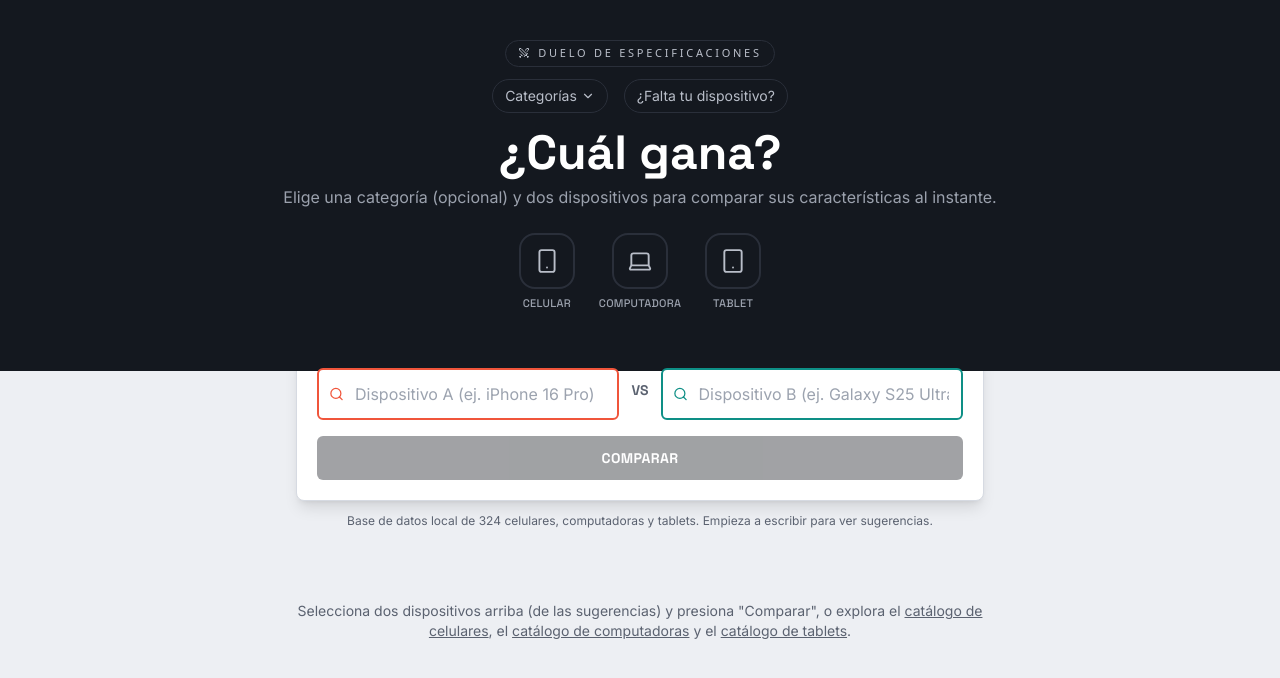
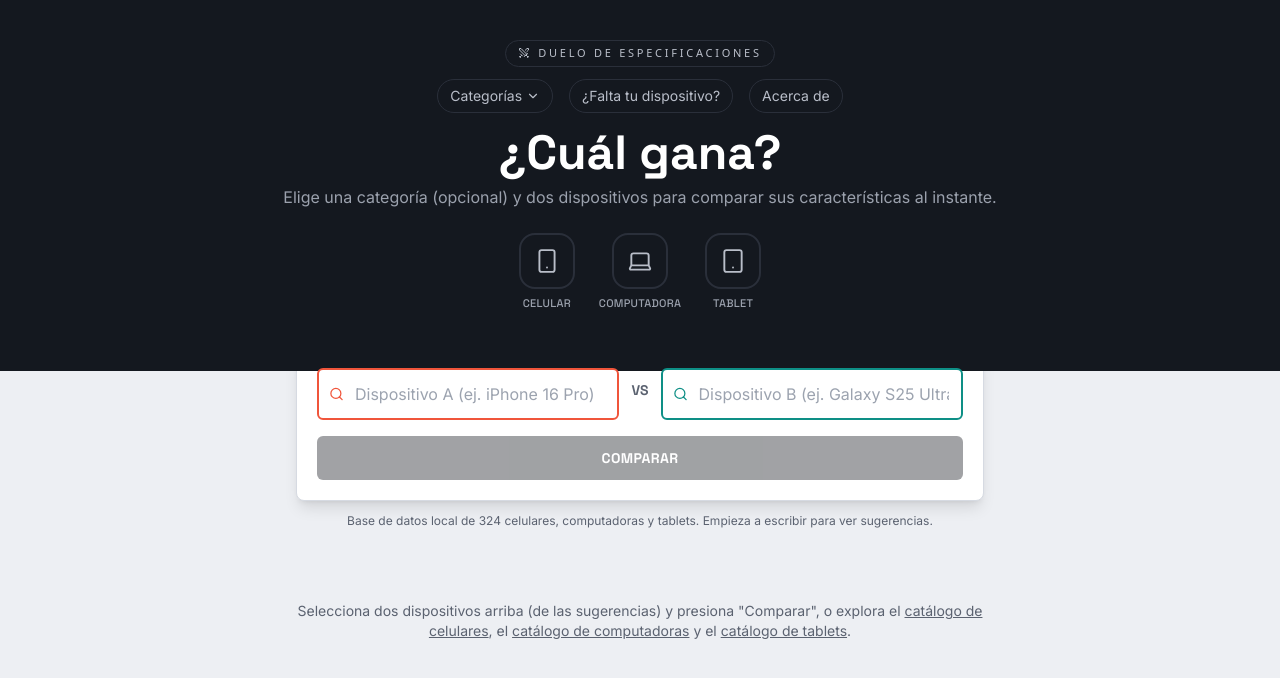
Before and after one commit to Francisco101299/comparador-dispositivos, a React (Vite) app: page / in a window 1280 px wide. Shown: the top 678 px of the page. Built offline with nearby package versions, Linux system fonts and the light colour scheme.

Commit message:
Update CategoryNav.jsx

```diff
--- a/src/components/CategoryNav.jsx
+++ b/src/components/CategoryNav.jsx
@@ -60,6 +60,9 @@ export default function CategoryNav() {
       <Link to="/sugerir" className="px-3 py-1.5 rounded-full" style={{ color: "#B9BEC9", border: "1px solid #2A2F3A" }}>
         ¿Falta tu dispositivo?
       </Link>
+      <Link to="/acerca-de" className="px-3 py-1.5 rounded-full" style={{ color: "#B9BEC9", border: "1px solid #2A2F3A" }}>
+        Acerca de
+      </Link>
     </nav>
   );
 }
```
